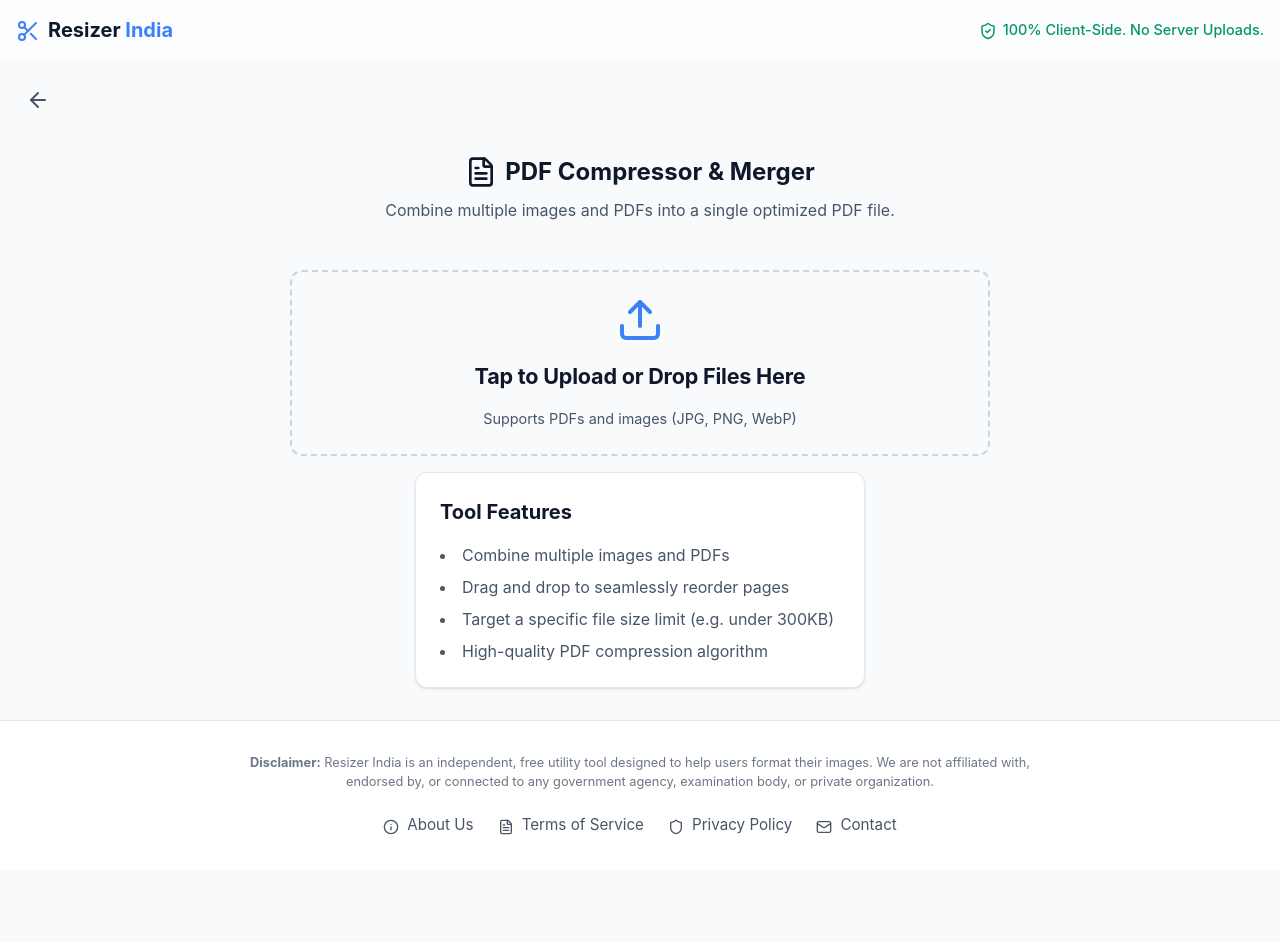
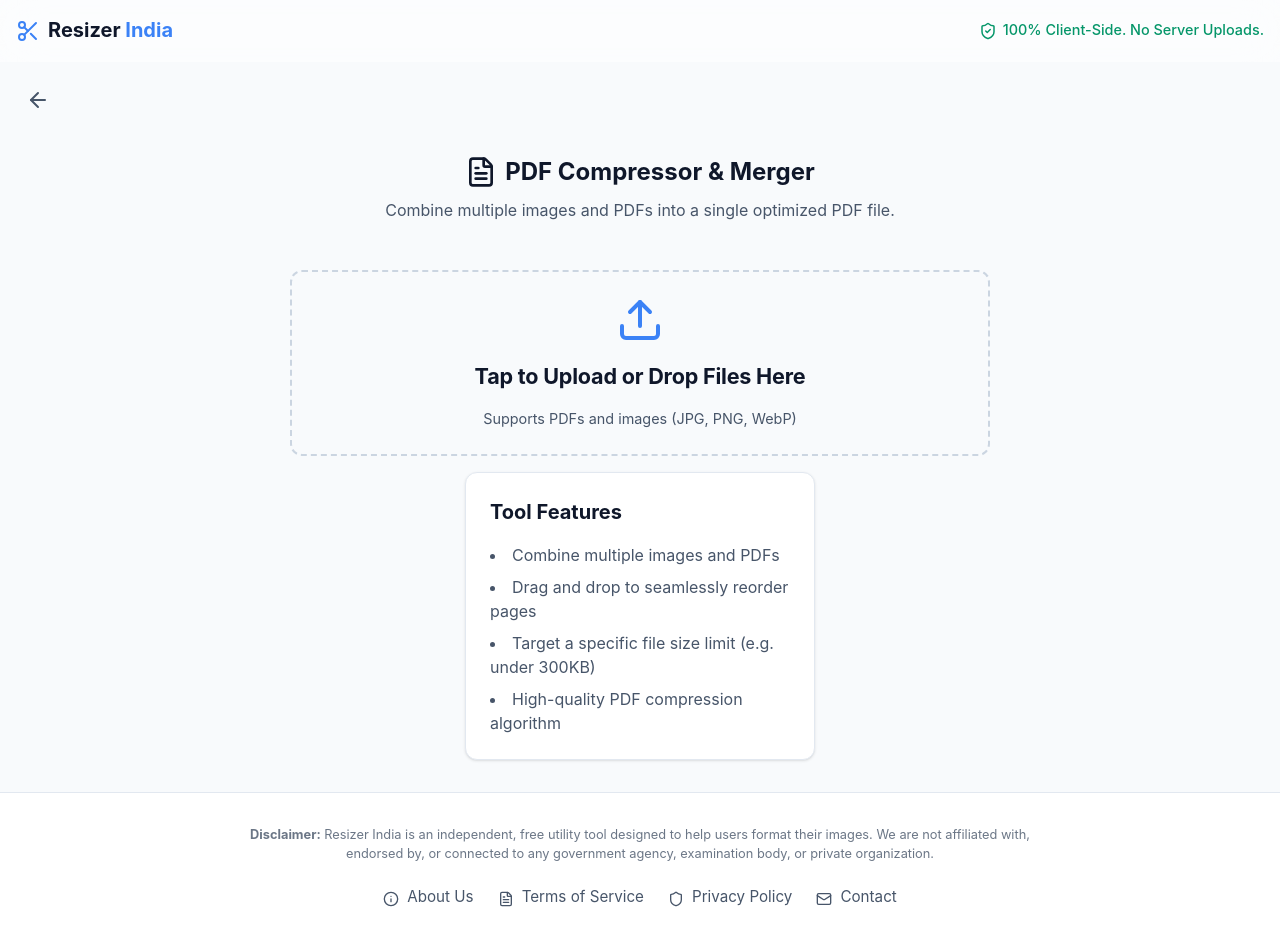
Before and after one commit to TechyNisarg/resizer-india, a React (Vite) app: page /pdf in a window 1280 px wide. Before the commit the page ends 870 px from the top, so only its background shows below. Built offline with nearby package versions, Linux system fonts and the light colour scheme; a web font is replaced by a local one.

Commit message:
style: match info-grid width exactly to the Dropzone width

```diff
--- a/src/index.css
+++ b/src/index.css
@@ -93,12 +93,12 @@ input { cursor: text; }
   justify-content: center;
   gap: 1rem;
   width: 100%;
-  max-width: 950px;
+  max-width: 700px;
 }
 
 .info-grid .card {
   flex: 1 1 300px;
-  max-width: 450px;
+  max-width: 350px;
   display: flex;
   flex-direction: column;
   height: 100%;
```
